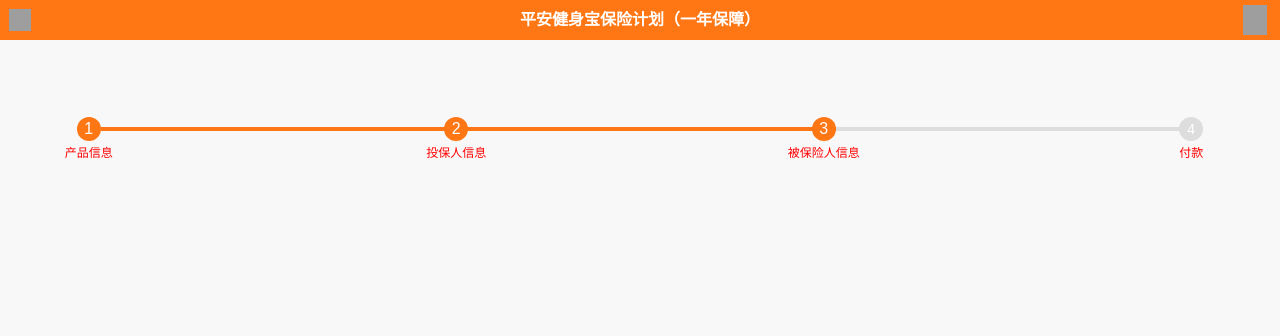
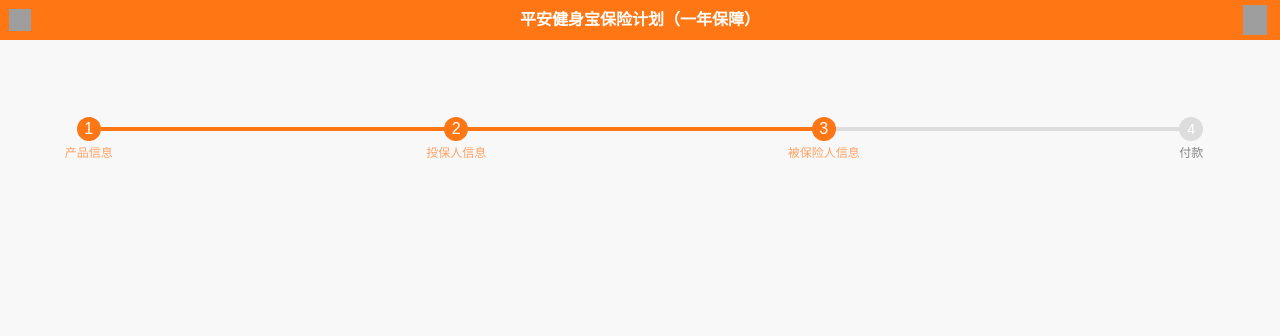
Before and after one commit to ricksunxxx/blog, a Jekyll site: the page index.html, which Jekyll copies as it is, in a window 1280 px wide. Shown: the top 336 px of the page. Built offline with Jekyll 4.4.1, drawn with Linux system fonts in a browser that asks for light colours; grey boxes are pictures that could not be loaded.

Commit message:
Update index.html

```diff
--- a/index.html
+++ b/index.html
@@ -120,30 +118,38 @@
     height: 24px;
     line-height: 24px;
     text-align: center;
-        border-radius: 50%;
-        background: #ddd;
-        font-size: 14px;
-        color: #FFF;
 }
 
-    .desc {
+.digit-desc .digit {
+    font-size: 14px;
+    border-radius: 50%;
+    color: #FFF;
+    background: #ddd;
+}
+
+.digit-desc .desc {
     position: absolute;
     top: 24px;
     left: -48px;
     text-align: center;
     width: 120px;
     font-size: 12px;
-        color: red;
+    color: #878787;
 }
 
-    .step.active .digit-desc,
-    .step-first.active .digit-desc {
+.step.active .digit,
+.step-first.active .digit {
     font-size: 16px;
     background: #FF7614;
 }
 
 .step.active:before {
     border: 2px solid #FF7614;
+}
+
+.step.active .desc,
+.step-first.active .desc {
+    color: #ffa263;
 }
 
 footer {
@@ -175,7 +181,10 @@
     height: 40px;
     line-height: 40px;
 }
+
+
 /*end step01*/
+
     </style>
 </head>
 
```
Also changed, not shown: other parts of index.html (+0 -2 lines). Lines whose indentation alone changed are shown as unchanged.
